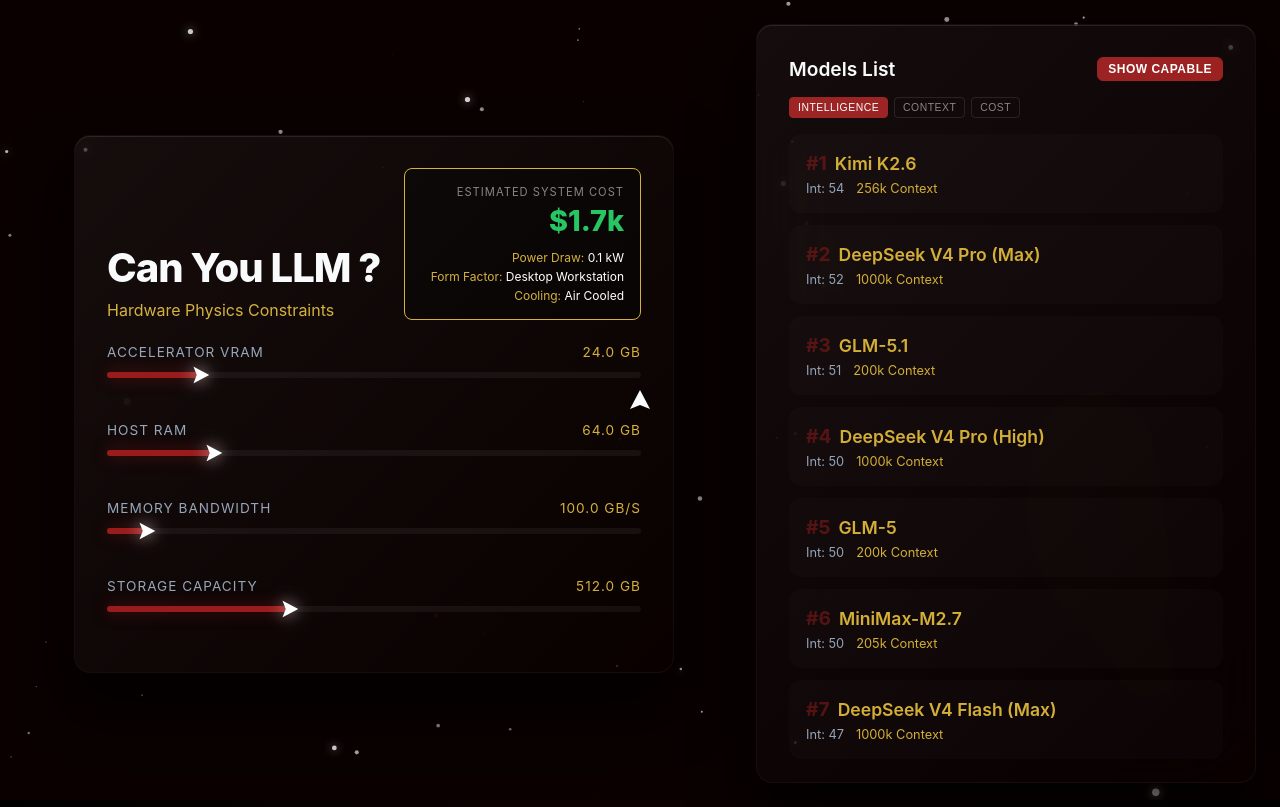
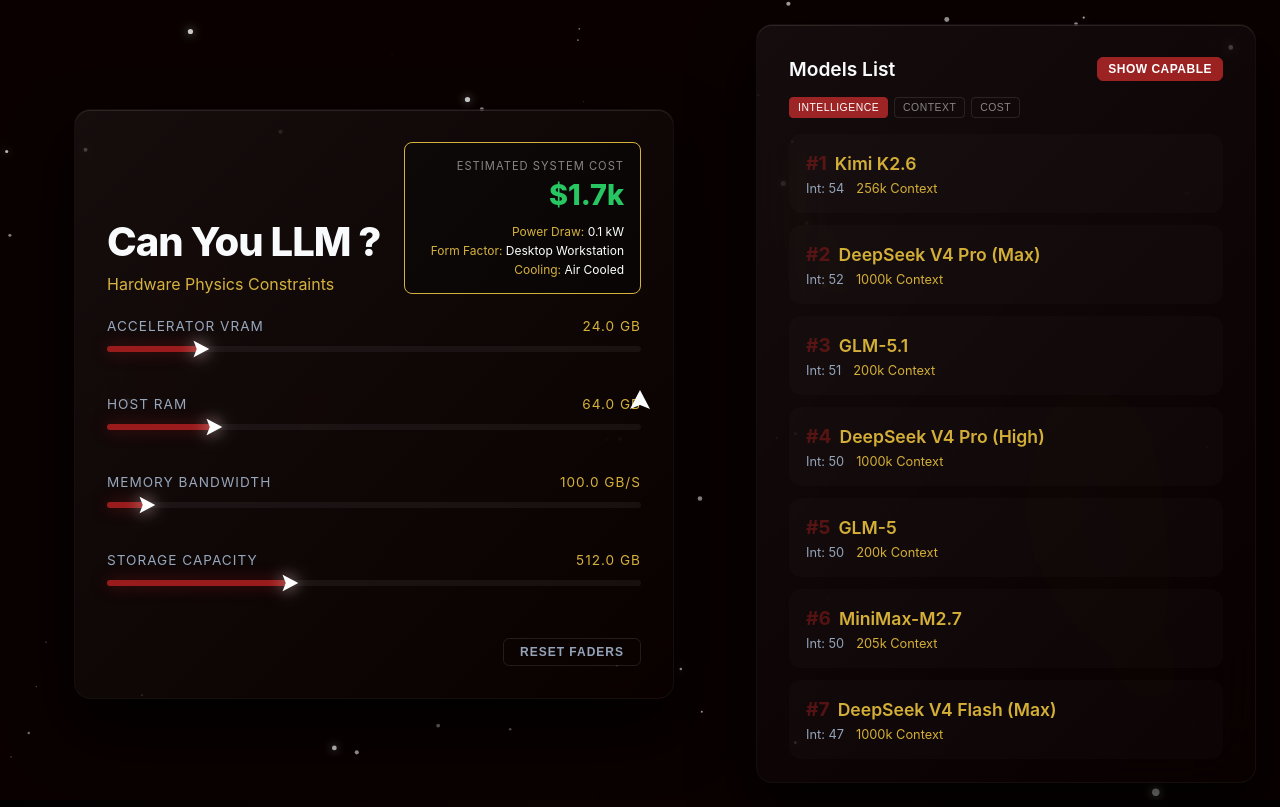
Before and after one commit to KNIGHT-AI-AV/Can-You-LLM-, a React (Vite) app: page / in a window 1280 px wide. Built offline with nearby package versions, Linux system fonts and the light colour scheme.

Commit message:
Add Reset Faders button and ensure intelligence is the default ranking

```diff
--- a/src/components/ConstraintPanel.tsx
+++ b/src/components/ConstraintPanel.tsx
@@ -68,6 +68,29 @@
         <Fader label="Host RAM" storeKey="ram" min={8} max={250000} unit="GB" />
         <Fader label="Memory Bandwidth" storeKey="bandwidth" min={50} max={500000} unit="GB/s" />
         <Fader label="Storage Capacity" storeKey="storage" min={10} max={1000000} unit="GB" />
+
+        <div style={{ display: 'flex', justifyContent: 'flex-end', marginTop: '8px' }}>
+          <button
+            onClick={() => useHardwareStore.getState().resetHardware()}
+            style={{
+              background: 'transparent',
+              border: '1px solid rgba(255,255,255,0.1)',
+              color: 'var(--text-muted)',
+              padding: '6px 16px',
+              borderRadius: '6px',
+              cursor: 'none',
+              fontSize: '0.75rem',
+              fontWeight: 600,
+              textTransform: 'uppercase',
+              letterSpacing: '1px',
+              transition: 'all 0.2s ease'
+            }}
+            onMouseEnter={(e) => { e.currentTarget.style.color = '#fff'; e.currentTarget.style.borderColor = 'var(--trim)'; e.currentTarget.style.background = 'rgba(212, 175, 55, 0.1)'; }}
+            onMouseLeave={(e) => { e.currentTarget.style.color = 'var(--text-muted)'; e.currentTarget.style.borderColor = 'rgba(255,255,255,0.1)'; e.currentTarget.style.background = 'transparent'; }}
+          >
+            Reset Faders
+          </button>
+        </div>
       </div>
     </div>
   );
--- a/src/store/useHardwareStore.ts
+++ b/src/store/useHardwareStore.ts
@@ -28,6 +28,7 @@
   selectModel: (model: Model | null) => void;
   toggleShowAllModels: () => void;
   setSortBy: (sort: 'intelligence' | 'context' | 'cost') => void;
+  resetHardware: () => void;
 }
 
 export const useHardwareStore = create<HardwareState>((set) => ({
@@ -87,5 +88,15 @@
     return { showAllModels: !state.showAllModels };
   }),
 
-  setSortBy: (sort) => set({ sortBy: sort })
+  setSortBy: (sort) => set({ sortBy: sort }),
+
+  resetHardware: () => set({
+    vram: 24,
+    ram: 64,
+    bandwidth: 100,
+    storage: 512,
+    selectedModel: null,
+    showAllModels: true,
+    sortBy: 'intelligence'
+  })
 }));
```
